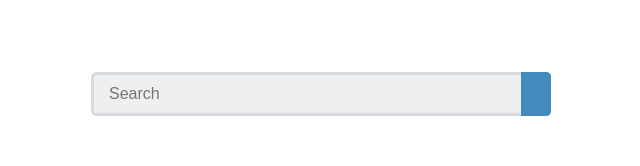
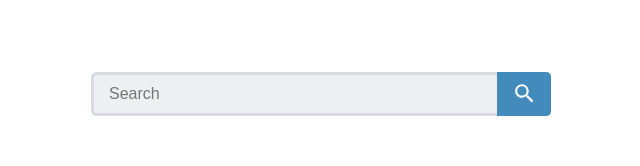
Before and after one commit to Bigjames728/react-gallery-app, a React (Create React App) app: page / in a window 1280 px wide. Shown: the top 166 px of the page, without its empty margins (319-959 px from the left). Built offline with nearby package versions, Linux system fonts and the light colour scheme.

Commit message:
Added in code for svg search icon

```diff
--- a/src/components/SearchForm.js
+++ b/src/components/SearchForm.js
@@ -10,7 +10,12 @@
                         name="search"
                         placeholder="Search"
                         required />
-                <button type="submit" className="search-button"></button>
+                <button type="submit" className="search-button">
+                    <svg fill="#fff" height="24" viewBox="0 0 23 23" width="24" xmlns="http://www.w3.org/2000/svg">
+                        <path d="M15.5 14h-.79l-.28-.27C15.41 12.59 16 11.11 16 9.5 16 5.91 13.09 3 9.5 3S3 5.91 3 9.5 5.91 16 9.5 16c1.61 0 3.09-.59 4.23-1.57l.27.28v.79l5 4.99L20.49 19l-4.99-5zm-6 0C7.01 14 5 11.99 5 9.5S7.01 5 9.5 5 14 7.01 14 9.5 11.99 14 9.5 14z"></path>
+                        <path d="M0 0h24v24H0z" fill="none"></path>
+                    </svg>
+                </button>
             </form>
         );
     }
```
